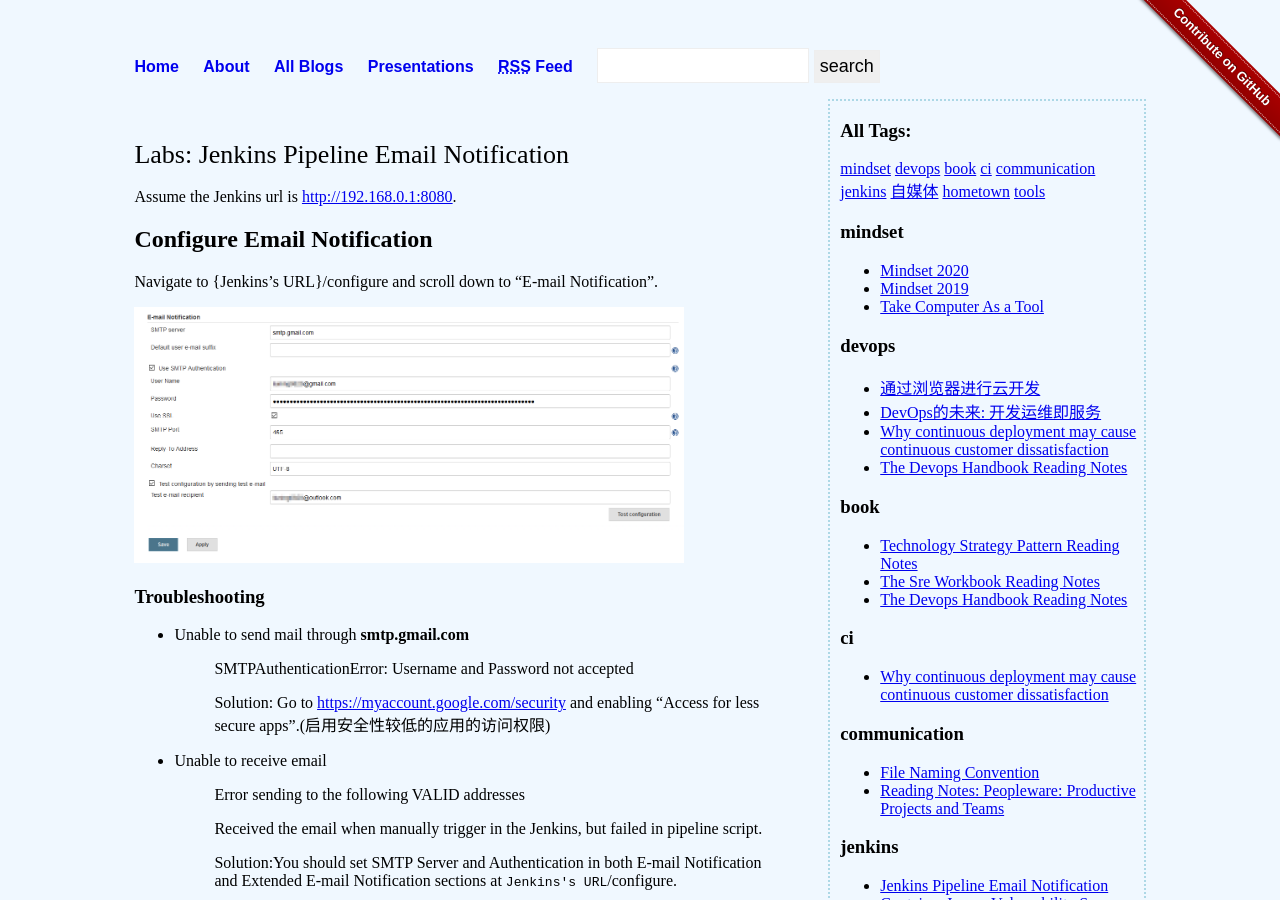
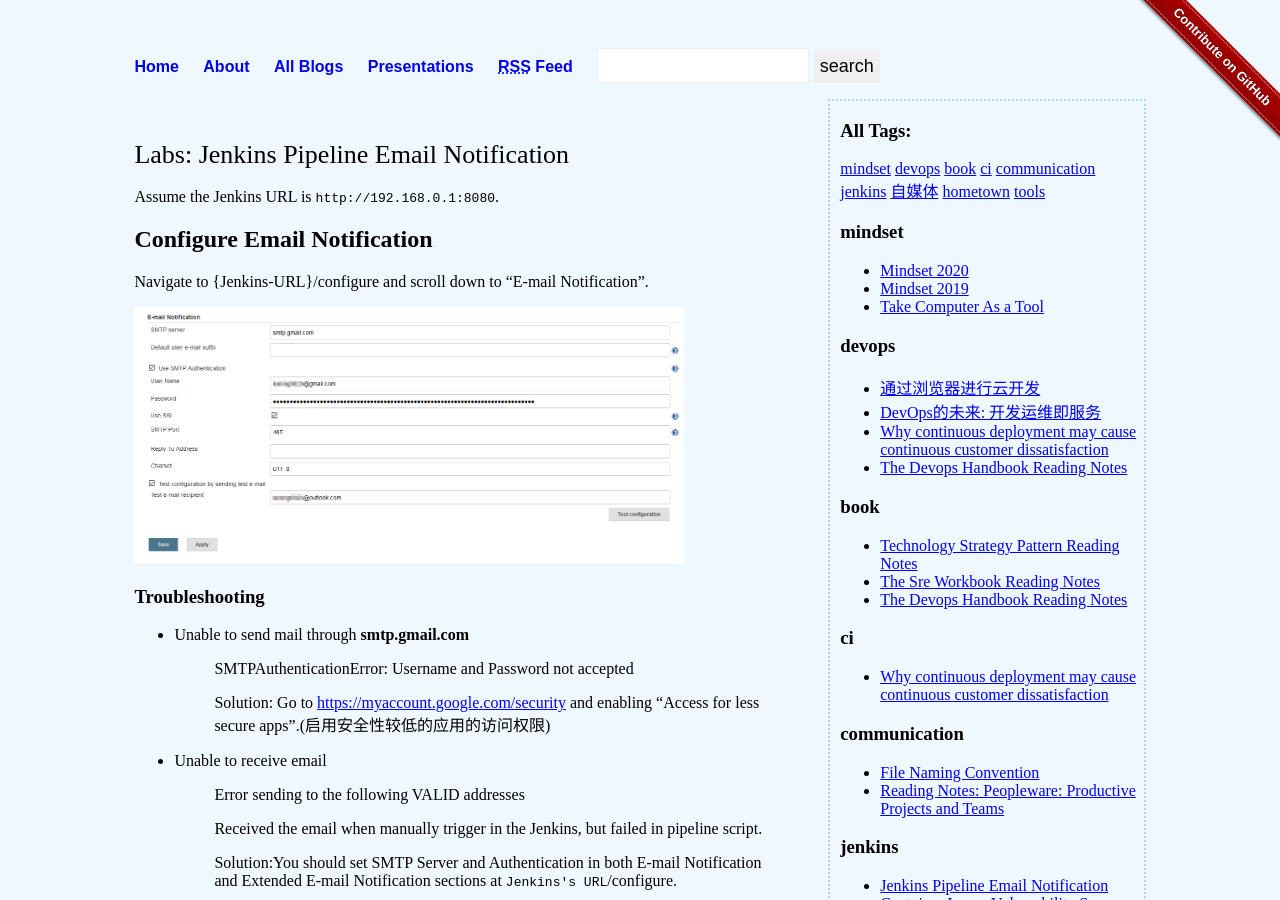
Before and after one commit to liuning0820/liuning0820.github.io, a Jekyll site: the page built from _posts/2020-02-17-jenkins-email-notification.md, in a window 1280 px wide and 900 px high. Built offline with Jekyll 4.4.1, drawn with Linux system fonts in a browser that asks for light colours.

Commit message:
A bare URL without it being converted into a link

```diff
--- a/_posts/2020-02-17-jenkins-email-notification.md
+++ b/_posts/2020-02-17-jenkins-email-notification.md
@@ -7,11 +7,11 @@ title: Jenkins Pipeline Email Notification
 
 # Labs: Jenkins Pipeline Email Notification
 
-Assume the Jenkins url is <http://192.168.0.1:8080>.
+Assume the Jenkins URL is `http://192.168.0.1:8080`.
 
 ## Configure Email Notification
 
-Navigate to {Jenkins's URL}/configure and scroll down to "E-mail Notification".
+Navigate to {Jenkins-URL}/configure and scroll down to "E-mail Notification".
 
 ![Email SMTP Setting]({{ site.url }}{{site.baseurl}}/images/jenkins-configure-system--email-smtp.png){:height="80%" width="80%"}
 
```
